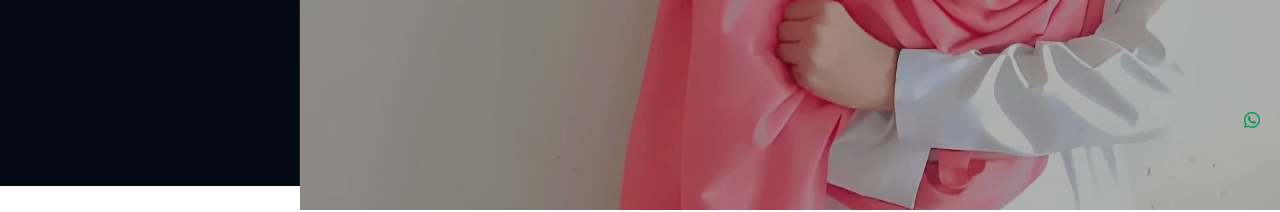
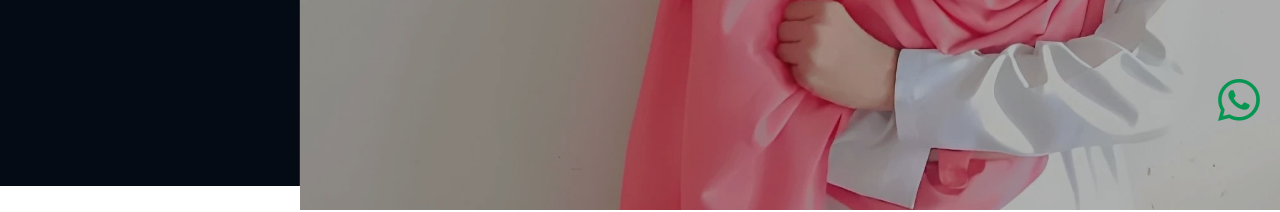
Before and after one commit to HumairaTalib/Humaira-taib-Portfolio, a plain HTML site: page index.html in a window 1280 px wide. Shown: the part 614-826 px from the top of the page. Drawn offline with Linux system fonts and the light colour scheme.

Commit message:
Add features

```diff
--- a/assets/css/main.css
+++ b/assets/css/main.css
@@ -595,7 +595,8 @@ section,
   position:fixed;
   bottom: 53px;
   right: 20px;
-  z-index: 4;
+  z-index: 100000;
+  font-size: 42px;
   /* background-color: #df1529; */
   color: #059652;
 }
```
